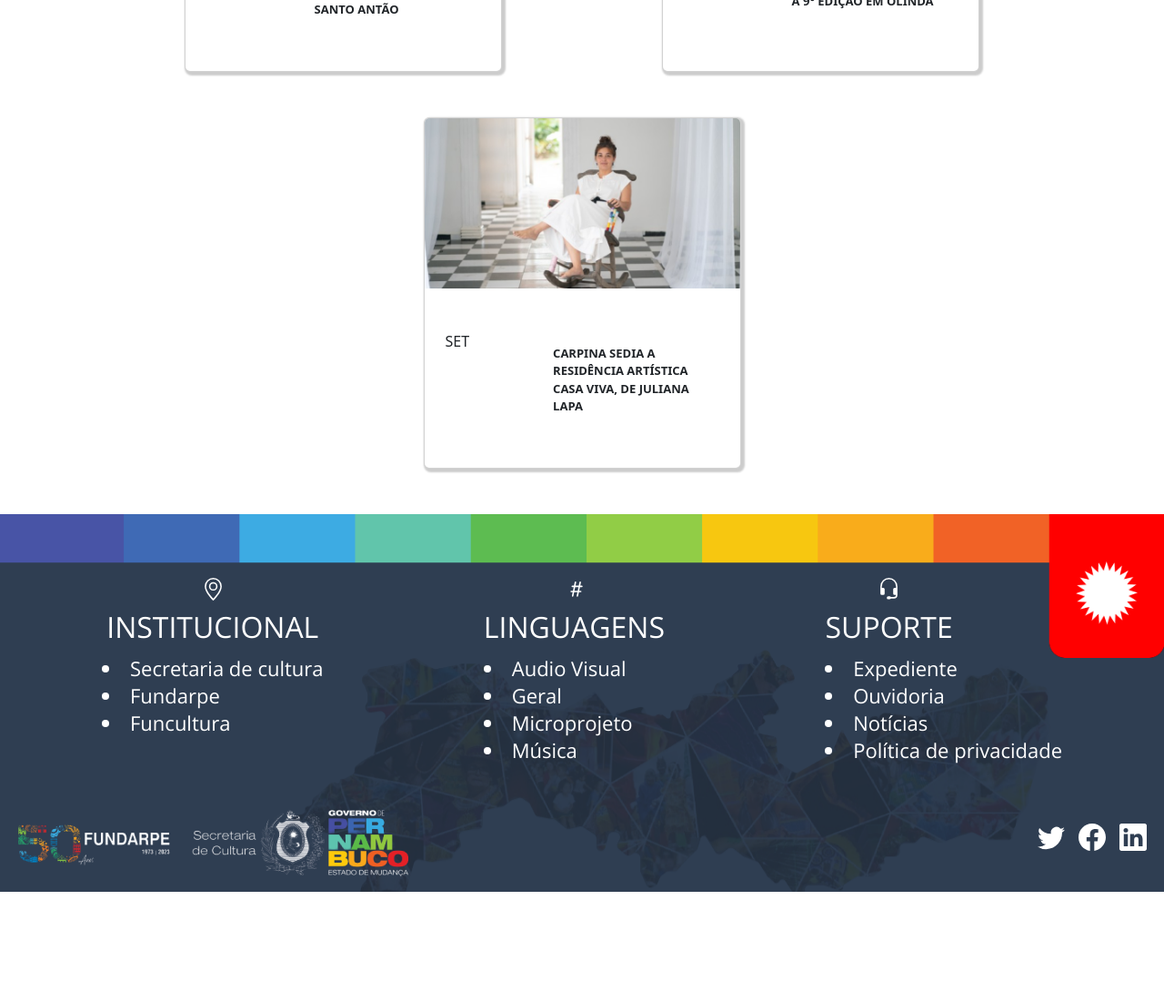
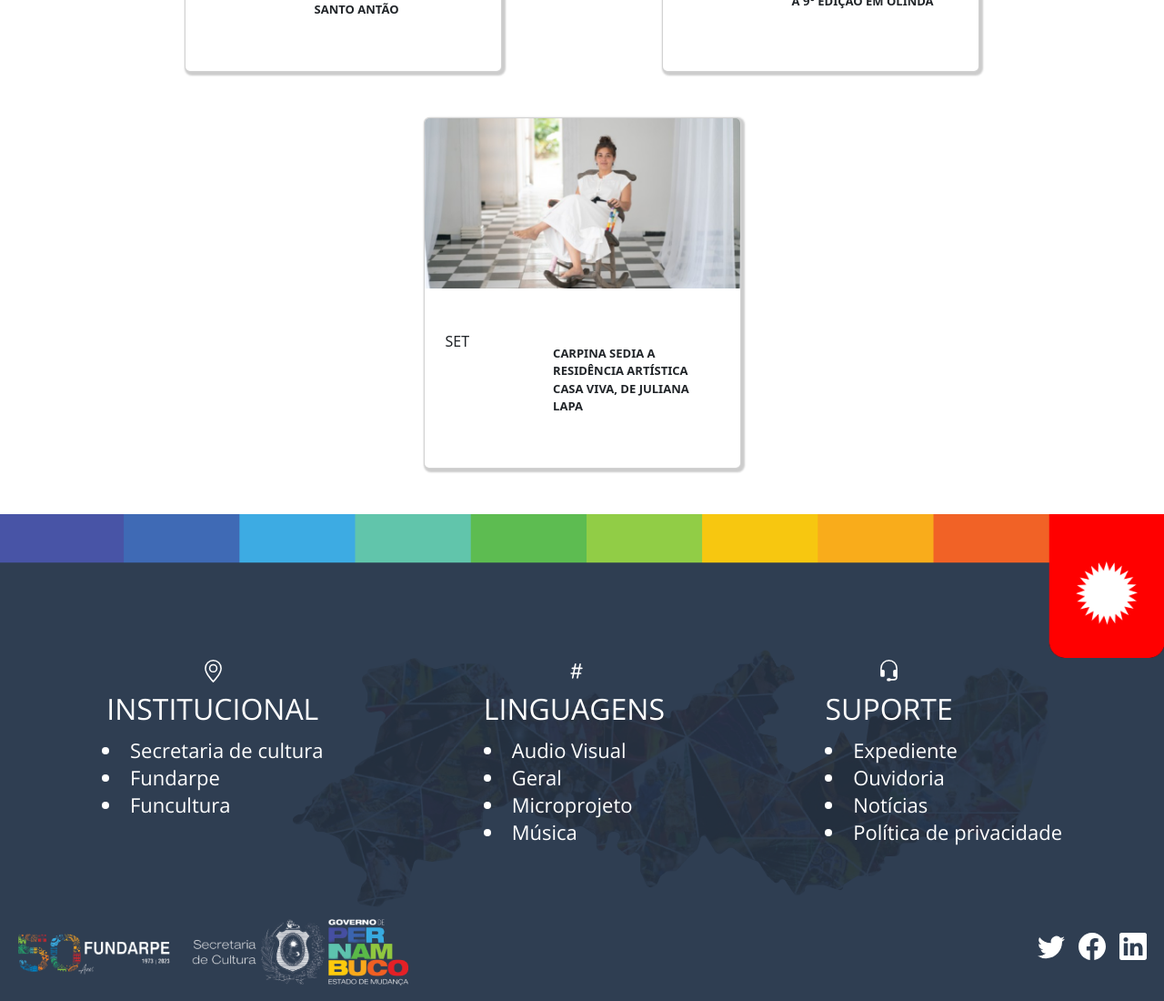
Before and after one commit to Squad11Unit/fundarpe_unit, a React (Create React App) app: page / in a window 1280 px wide. Shown: the part 4484-5584 px from the top of the page at 91% size. Before the commit the page ends 5464 px from the top, so only its background shows below. Built offline with nearby package versions, Linux system fonts and the light colour scheme.

Commit message:
feat: adding to pages and finalizing footer

```diff
--- a/src/components/Footer/styled.js
+++ b/src/components/Footer/styled.js
@@ -17,7 +17,6 @@ export const ContainerFooter = styled.div`
         display: flex;
         justify-content: center;
         width: 100%;
-        margin-bottom: -120px;
     }
 
     .conteudo{
@@ -25,6 +24,8 @@ export const ContainerFooter = styled.div`
         justify-content: space-between;
         flex-wrap: wrap;
         padding: 0 5rem;
+        position: relative;
+        top: -30px;
         h1{
             margin: 0 0 10px 0;
             text-align: center;
--- a/src/pages/Account/index.js
+++ b/src/pages/Account/index.js
@@ -3,6 +3,7 @@ import ProfileHeaders from "../../components/Profiles/header";
 import avatarUser from "../../assets/Profile/avatar-user.jpg";
 import { NoticeSummary, Wrapper } from "./styled";
 import cardEdital from "../../assets/Profile/cardEdital.png";
+import Footer from "../../components/Footer";
 
 const Account = () => {
   return (
@@ -27,6 +28,7 @@ const Account = () => {
           <p>Colaborador acompanhe sua inscrição, desejamos-lhe boa sorte!</p>
         </div>
       </NoticeSummary>
+      <Footer />
     </Wrapper>
   );
 };
--- a/src/pages/Home/index.js
+++ b/src/pages/Home/index.js
@@ -137,7 +137,7 @@ function Home() {
           />
         ))}
       </CardBox>
-      <Footer/>
+      <Footer />
     </ContainerHome>
   );
 }
--- a/src/pages/Login/Login.js
+++ b/src/pages/Login/Login.js
@@ -6,6 +6,7 @@ import Header from "../../components/Header";
 import LoginAdm from "./LoginAdm";
 import reCaptcha from "../../assets/Form/reCaptcha.png";
 import { Form } from "react-bootstrap";
+import Footer from "../../components/Footer";
 
 const Login = () => {
   const [form, setForm] = useState([]);
@@ -122,6 +123,7 @@ const Login = () => {
           <LoginAdm />
         )}
       </ContainerLogin>
+        <Footer />
     </>
   ):(
     <></>
--- a/src/pages/PublicNotices/index.js
+++ b/src/pages/PublicNotices/index.js
@@ -1,11 +1,13 @@
 import PublicNotice from "../../components/PublicNotice";
 import Header from "../../components/Header";
+import Footer from "../../components/Footer";
 
 const PublicNotices = () => {
   return (
     <div>
       <Header />
       <PublicNotice />
+      <Footer />
     </div>
   );
 };
--- a/src/pages/Register/index.js
+++ b/src/pages/Register/index.js
@@ -6,6 +6,7 @@ import { Acessos } from "../Login/styled";
 import { ContainerRegister } from "./styled";
 import { useNavigate } from "react-router-dom";
 import { cpfCnpjMask, validatePassword } from "../../Utils/validations";
+import Footer from "../../components/Footer";
 
 const Register = () => {
   const [agente, setAgente] = useState(true);
@@ -143,6 +144,7 @@ const Register = () => {
         <button type="submit" disabled={!InputValidator()}>Cadastre-se</button>
         <p>Já possui uma conta? <a href="/login">Inicie a sessão</a></p>
       </ContainerRegister>
+      <Footer />
     </div>
   );
 };
```
